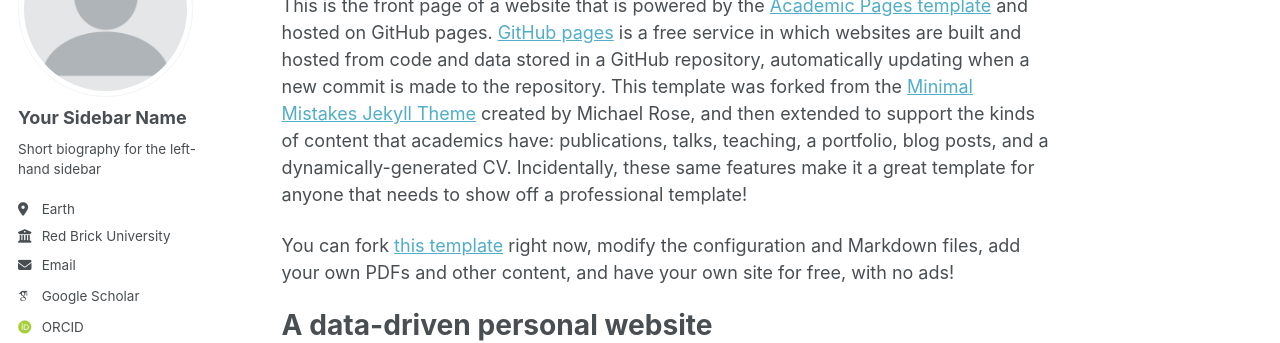
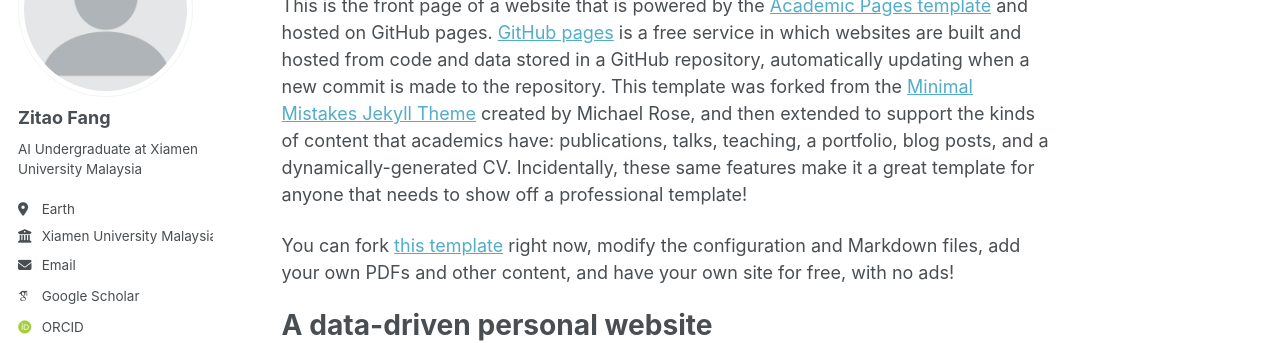
Before and after one commit to ZzzitaoFang/ZzzitaoFang.github.io, a Jekyll site: the page built from _pages/about.md, in a window 1280 px wide. Shown: the part 177-520 px from the top of the page. Built offline with Jekyll 4.4.1, drawn with Linux system fonts in a browser that asks for light colours; some web fonts are replaced; a script that is not in the unit is left out.

Commit message:
Update _config.yml

```diff
--- a/_config.yml
+++ b/_config.yml
@@ -23,18 +23,18 @@
 author:
   # Biographic information
   avatar           : "profile.png"
-  name             : "Your Sidebar Name"
+  name             : "Zitao Fang"
   pronouns         : # example: "she/her"
-  bio              : "Short biography for the left-hand sidebar"
+  bio              : "AI Undergraduate at Xiamen University Malaysia"
   location         : "Earth"
-  employer         : "Red Brick University"
+  employer         : "Xiamen University Malaysia"
   uri              : # URL
   email            : "none@example.org"
 
   # Academic websites
   academia         : # URL
   arxiv            : # URL - Update with the correct link to your profile
-  googlescholar    : "https://scholar.google.com/citations?user=PS_CX0AAAAAJ"
+  googlescholar    : "https://scholar.google.com/citations?user=l51zqyIAAAAJ"
   inspire-hep      : # URL
   impactstory      : # URL
   orcid            : "http://orcid.org/yourorcidurl"
```
